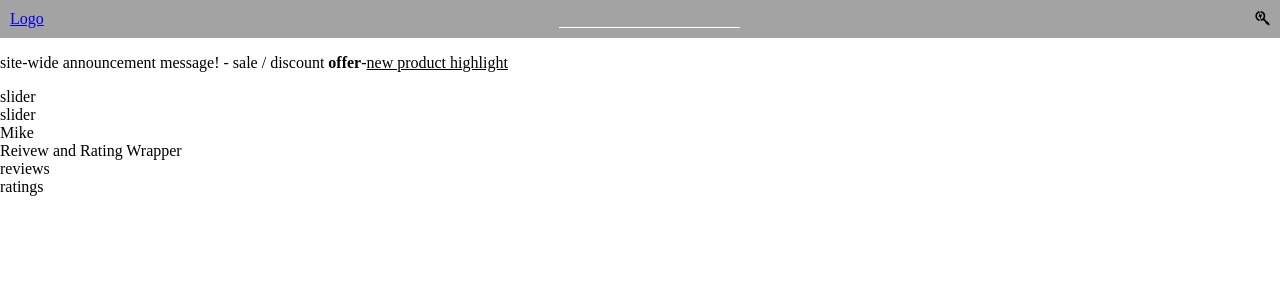
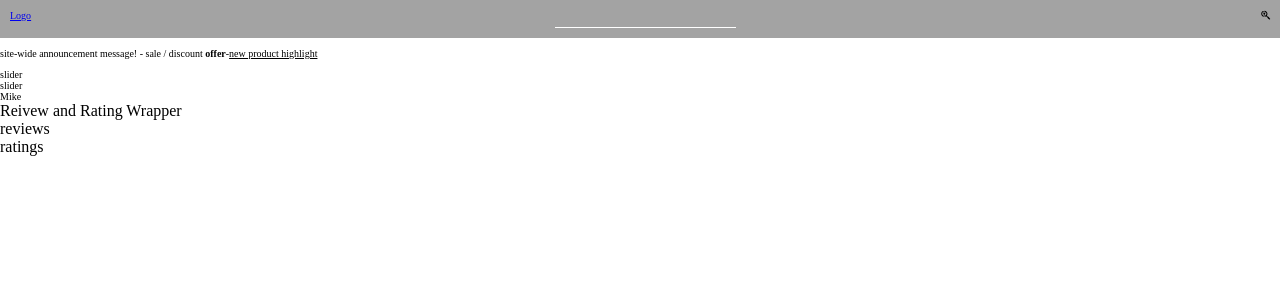
Before and after one commit to furtive-falcons/catwalk-website-react, a React app: page / in a window 1280 px wide. Shown: the top 300 px of the page. Built offline with nearby package versions, Linux system fonts and the light colour scheme.

Commit message:
added local styles

```diff
--- a/client/GlobalStyles.js
+++ b/client/GlobalStyles.js
@@ -4,7 +4,7 @@ const GlobalStyles = createGlobalStyle`
     body{
         margin:0;
         padding:0;
-        font-size: 1rem;
+        font-size: 62.5%;
     }
 `;
 
--- a/client/components/Reviews/index.js
+++ b/client/components/Reviews/index.js
@@ -1,14 +1,15 @@
 import React from 'react'
 import Reviews from './components/Reviews.js';
 import Ratings from './components/Ratings.js';
+import Container from './styles.js';
 
 const ReviewAndRatings = () => {
     return (
-        <div id = 'mainWrapper'>
+        <Container id = 'mainWrapper'>
             Reivew and Rating Wrapper
             <Reviews id = 'reviews'/>
             <Ratings id = 'ratings'/>
-        </div>
+        </Container>
     )
 }
 
--- /dev/null
+++ b/client/components/Reviews/styles.js
@@ -0,0 +1,7 @@
+import styled from 'styled-components'
+
+const container = styled.div`
+  font-size: 1rem
+`
+
+export default container;
```
